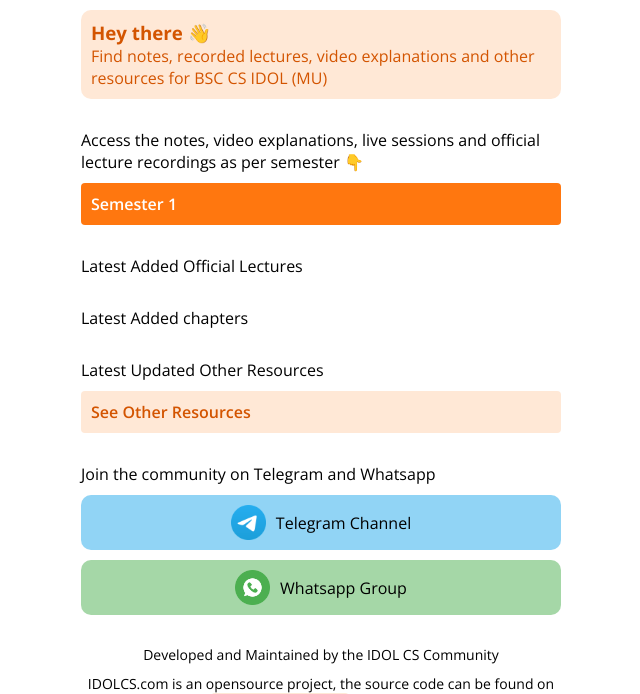
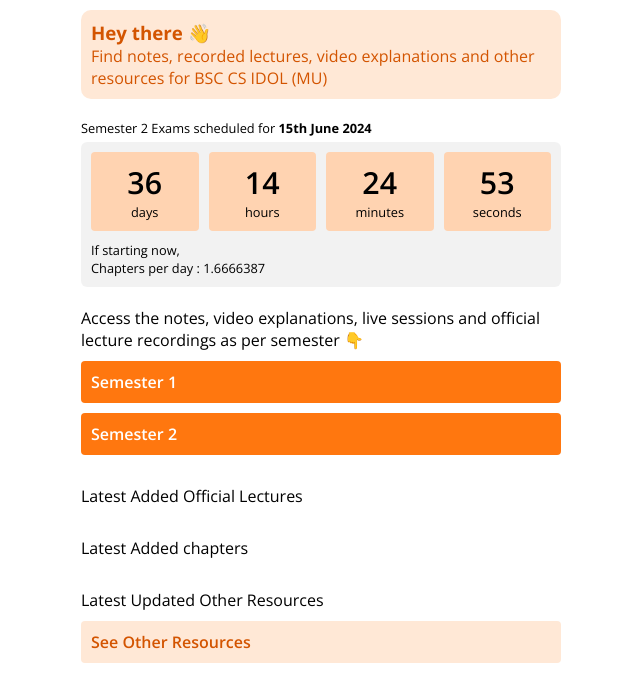
Before and after one commit to idolcs/idolcs.com-legacy, a PHP site: page / in a window 1280 px wide. Shown: the top 694 px of the page, without its empty margins (319-959 px from the left). Run offline with PHP 8.4, Linux system fonts and the light colour scheme; data that the repository does not hold is empty; a stand-in replaces the project's code that opens the database connection.

Commit message:
sem2 timer added

```diff
--- /dev/null
+++ b/components/timer.php
@@ -0,0 +1,25 @@
+<div class="div_1 timer">
+    <p class="timer_heading">Semester 2 Exams scheduled for <b>15th June 2024</b></p>
+    <div class="timer_clock_wrapper">
+        <div class="timer_div">
+            <p id="ti_days" class="timer_digit">00</p>
+            <p class="timer_subtitle">days</p>
+        </div>
+        <div class="timer_div">
+            <p id="ti_hours" class="timer_digit">00</p>
+            <p class="timer_subtitle">hours</p>
+        </div>
+        <div class="timer_div">
+            <p id="ti_minutes" class="timer_digit">00</p>
+            <p class="timer_subtitle">minutes</p>
+        </div>
+        <div class="timer_div">
+            <p id="ti_seconds" class="timer_digit">00</p>
+            <p class="timer_subtitle">seconds</p>
+        </div>
+    </div>
+    <div class="timer_cpd">
+        <p>If starting now,</p>
+        <p>Chapters per day : <span id="timer_cpd">0.0</span></p>
+    </div>
+</div>
--- /dev/null
+++ b/css/timer.css
@@ -0,0 +1,48 @@
+.timer{
+    padding-top: 0 !important;
+    padding-bottom: 0 !important;
+}
+
+.timer_heading{
+    font-size: 0.8em;
+}
+
+.timer_clock_wrapper{
+    display: flex;
+    background: rgba(0,0,0,0.05);
+    padding: 10px;
+    margin-top: 5px;
+    border-top-left-radius: 6px;
+    border-top-right-radius: 6px;
+    justify-content: space-between;
+    gap: 10px;
+}
+
+.timer_div{
+    width: 100%;
+    background: #ffd3b1;
+    padding: 10px;
+    border-radius: 4px;
+    display: flex;
+    flex-direction: column;
+    align-items: center;
+    text-align: center;
+}
+
+.timer_digit{
+    font-size: 1.9em;
+    font-weight: 600;
+}
+
+.timer_subtitle{
+    font-size: 0.8em;
+}
+
+.timer_cpd{
+    background: rgba(0,0,0,0.05);
+    padding: 10px;
+    padding-top: 0;
+    font-size: 0.8em;
+    border-bottom-left-radius: 6px;
+    border-bottom-right-radius: 6px;
+}
--- a/index.php
+++ b/index.php
@@ -11,6 +11,7 @@
   <title>IDOL CS</title>
   <link rel="stylesheet" href="css/base.css?v=1.1" />
   <link rel="stylesheet" href="css/index.css?v=1.3" />
+  <link rel="stylesheet" href="css/timer.css?v=1.3" />
   <script async src="https://pagead2.googlesyndication.com/pagead/js/adsbygoogle.js?client=ca-pub-7148141514273746"
      crossorigin="anonymous"></script>
 </head>
@@ -24,10 +25,15 @@
       </p>
     </div>
     <div class="divider_1"></div>
+    <?php
+    include "./components/timer.php";
+    ?>
+    <div class="divider_1"></div>
     <div class="div_1" id="semester_wise_redirects">
       <p>Access the notes, video explanations, live sessions and official lecture recordings as per semester 👇</p>
       <div id="semester_links" class="links_1">
         <a class="important_link" href="1">Semester 1</a>
+        <a class="important_link" href="2">Semester 2</a>
       </div>
     </div>
     <div class="divider_1"></div>
@@ -118,5 +124,6 @@
   </div>
 </body>
 <script src='js/index.js?v=1.1'></script>
+<script src='js/timer.js?v=1.1'></script>
 
 </html>
--- /dev/null
+++ b/js/timer.js
@@ -0,0 +1,37 @@
+const target = new Date("June 15, 2024");
+const now = new Date();
+let remainingSeconds = target - now;
+const total_chapters = 61;
+
+const ti_days = document.getElementById("ti_days");
+const ti_hours = document.getElementById("ti_hours");
+const ti_minutes = document.getElementById("ti_minutes");
+const ti_seconds = document.getElementById("ti_seconds");
+const timer_cpd = document.getElementById("timer_cpd");
+
+setInterval(() => {
+    remainingSeconds -= 1000;
+    const {days, hours, minutes, sec} = dhm(remainingSeconds);
+    ti_days.innerText = String(days).padStart(2, "0");
+    ti_hours.innerText = String(hours).padStart(2, "0");
+    ti_minutes.innerText = String(minutes).padStart(2, "0");
+    ti_seconds.innerText = String(sec).padStart(2, "0");
+    const cpd = (total_chapters / remainingSeconds) * (1000 * 60 * 60 * 24)
+    timer_cpd.innerText = cpd.toFixed(7);
+}, 1000);
+
+function dhm (ms) {
+    const days = Math.floor(ms / (24*60*60*1000));
+    const daysms = ms % (24*60*60*1000);
+    const hours = Math.floor(daysms / (60*60*1000));
+    const hoursms = ms % (60*60*1000);
+    const minutes = Math.floor(hoursms / (60*1000));
+    const minutesms = ms % (60*1000);
+    const sec = Math.floor(minutesms / 1000);
+    return {
+        days,
+        hours,
+        minutes,
+        sec
+    }
+  }
```
